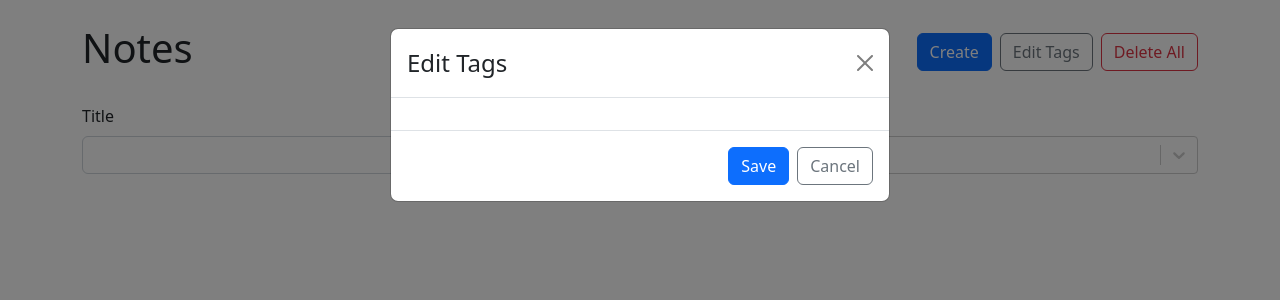
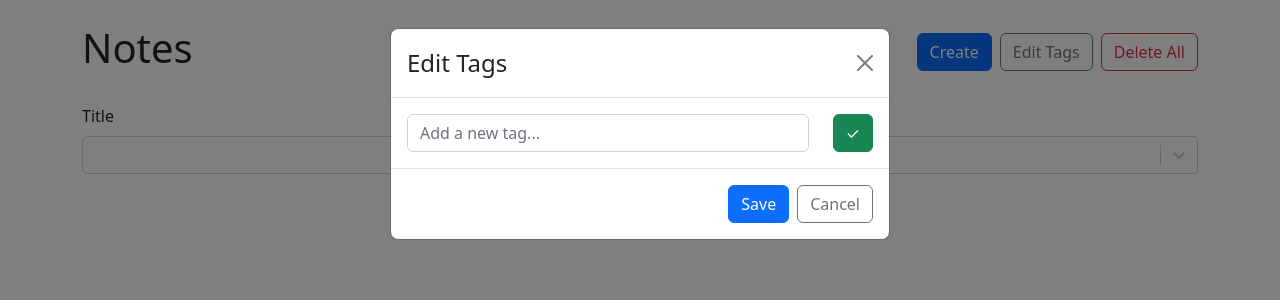
Before and after one commit to JanSzczepan/notes, a React (Vite) app: page / in a window 1280 px wide. Both pictures are taken after a click on the button "Edit Tags". Shown: the top 300 px of the page. Built offline with nearby package versions, Linux system fonts and the light colour scheme.

Commit message:
Add new tag functionality and JSX

```diff
--- a/src/components/EditTagsModal.tsx
+++ b/src/components/EditTagsModal.tsx
@@ -1,5 +1,6 @@
-import { FormEvent, useEffect, useState } from 'react'
-import { Button, Form, Modal, Stack } from 'react-bootstrap'
+import { FormEvent, useEffect, useRef, useState } from 'react'
+import { Button, Col, Form, Modal, Row, Stack } from 'react-bootstrap'
+import { v4 as uuidv4 } from 'uuid'
 import { Tag } from '../App'
 import TagComponent from './Tag'
 
@@ -13,6 +14,8 @@ type EditTagsModalProps = {
 const EditTagsModal = ({ availableTags, updateTags, show, handleClose }: EditTagsModalProps) => {
    const [filteredAvailableTags, setFilteredAvailableTags] = useState<Tag[]>(availableTags)
 
+   const addTagRef = useRef<HTMLInputElement>(null)
+
    useEffect(() => {
       setFilteredAvailableTags(availableTags)
    }, [show])
@@ -23,6 +26,19 @@ const EditTagsModal = ({ availableTags, updateTags, show, handleClose }: EditTag
 
    const onDeleteTag = (id: string) => {
       setFilteredAvailableTags((prevTags) => prevTags.filter((tag) => tag.id !== id))
+   }
+
+   const onAddNewTag = (label: string) => {
+      setFilteredAvailableTags((prevTags) => [...prevTags, { id: uuidv4(), label }])
+   }
+
+   const handleAddNewTag = () => {
+      const value = addTagRef.current!.value
+
+      if (value.trim() && filteredAvailableTags.findIndex((tag) => tag.label === value) === -1) {
+         onAddNewTag(value)
+         addTagRef.current!.value = ''
+      }
    }
 
    const handleSubmit = (e: FormEvent) => {
@@ -51,6 +67,24 @@ const EditTagsModal = ({ availableTags, updateTags, show, handleClose }: EditTag
                         key={tag.id}
                      />
                   ))}
+                  <Row>
+                     <Col>
+                        <Form.Control
+                           ref={addTagRef}
+                           type='text'
+                           placeholder='Add a new tag...'
+                        />
+                     </Col>
+                     <Col xs='auto'>
+                        <Button
+                           variant='success'
+                           onClick={handleAddNewTag}
+                           style={{ minWidth: '40px' }}
+                        >
+                           &#x2713;
+                        </Button>
+                     </Col>
+                  </Row>
                </Stack>
             </Modal.Body>
             <Modal.Footer>
--- a/src/components/Tag.tsx
+++ b/src/components/Tag.tsx
@@ -9,10 +9,11 @@ type TagProps = {
 
 const TagComponent = ({ tag, onUpdateTag, onDeleteTag }: TagProps) => {
    return (
-      <Row key={tag.id}>
+      <Row>
          <Col>
             <Form.Control
                type='text'
+               required
                value={tag.label}
                onChange={(e) => onUpdateTag(tag.id, e.target.value)}
             />
@@ -21,6 +22,7 @@ const TagComponent = ({ tag, onUpdateTag, onDeleteTag }: TagProps) => {
             <Button
                variant='outline-danger'
                onClick={() => onDeleteTag(tag.id)}
+               style={{ minWidth: '40px' }}
             >
                &times;
             </Button>
```
